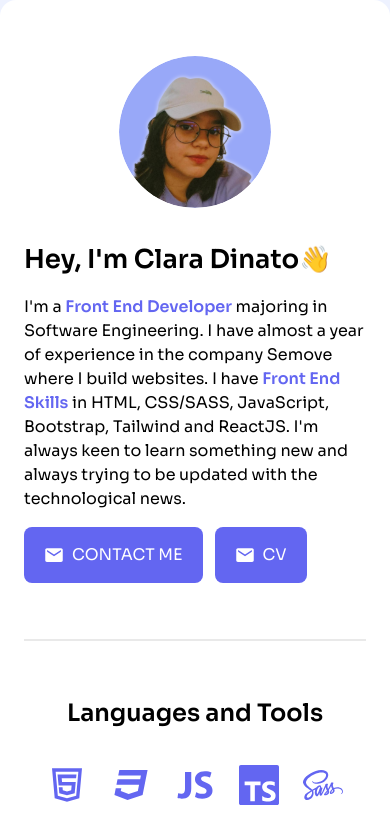
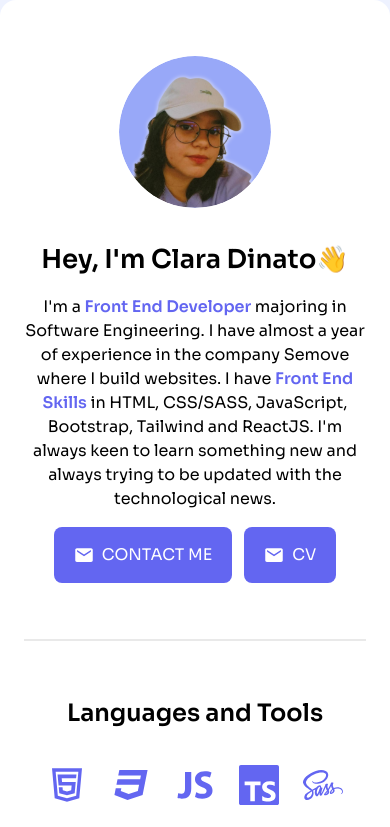
Before and after one commit to dinatoclara22/portfolio, a React (Vite) app: page / in a window 390 px wide. Shown: the top 827 px of the page. Built offline with nearby package versions, Linux system fonts and the light colour scheme.

Commit message:
adding more accessibility

```diff
--- a/src/components/FindMe.tsx
+++ b/src/components/FindMe.tsx
@@ -1,28 +1,27 @@
 import Title from "./Title";
 import FindMeItem from "./FindMeItem";
-import { BsLinkedin } from "react-icons/bs";
-import { BsGithub } from "react-icons/bs";
+
+import { BsLinkedin, BsGithub, BsSpotify } from "react-icons/bs";
 import { GrInstagram } from "react-icons/gr";
-import { BsSpotify } from "react-icons/bs";
 import { SiDiscord } from "react-icons/si";
 
 export default function FindMe() {
 	return (
-		<>
+		<section>
 			<div className="mt-9">
 				<Title text="Where you can find me" />
 			</div>
 			<div className="flex gap-8 items-center justify-center md:justify-start">
+				<FindMeItem href="https://www.instagram.com/dinato_22/">
+					<GrInstagram size={30} className="text-indigo-500" />
+				</FindMeItem>
+
 				<FindMeItem href="https://www.linkedin.com/in/clara-dinato-b86774207/">
 					<BsLinkedin size={30} className="text-indigo-500" />
 				</FindMeItem>
 
 				<FindMeItem href="https://github.com/dinatoclara22">
 					<BsGithub size={30} className="text-indigo-500" />
-				</FindMeItem>
-
-				<FindMeItem href="https://www.instagram.com/dinato_22/">
-					<GrInstagram size={30} className="text-indigo-500" />
 				</FindMeItem>
 
 				<FindMeItem href="https://open.spotify.com/user/dinatinho?si=0e5d2f6a94d845c9">
@@ -33,6 +32,6 @@ export default function FindMe() {
 					<SiDiscord size={30} className="text-indigo-500" />
 				</FindMeItem>
 			</div>
-		</>
+		</section>
 	);
 }
--- a/src/components/Header.tsx
+++ b/src/components/Header.tsx
@@ -2,30 +2,29 @@ import profileImg from "/assets/profile-img.svg";
 import Button from "./Button";
 export default function Header() {
 	return (
-		<div className="flex flex-col md:flex-row justify-center items-center">
+		<header className="flex flex-col md:flex-row justify-center items-center">
 			<img
 				className="mb-8 w-[152px] h-[152px] rounded-full"
 				src={profileImg}
 				alt="Imagem de Perfil"
 			/>
-			<div className="flex flex-col md:ml-10">
-				<div className="flex items-center justify-between">
-					<h1 className="text-[26px] md:text-3xl font-bold mb-4">
-						Hey, I&apos;m Clara Dinato👋
-					</h1>
-				</div>
-				<p className="mb-4">
+			<section className="flex flex-col md:ml-10">
+				<h1 className="text-[26px] text-center md:text-left md:text-3xl font-bold mb-4">
+					Hey, I&apos;m Clara Dinato👋
+				</h1>
+
+				<p className="mb-4 text-center md:text-left">
 					I&apos;m a{" "}
 					<span className="text-indigo-500 font-bold">Front End Developer</span>{" "}
 					majoring in Software Engineering. I have almost a year of experience
 					in the company Semove where I build websites. I have{" "}
-					<span className="text-indigo-500 font-bold">Front End Skills</span>{" "}
-					in HTML, CSS/SASS, JavaScript, Bootstrap, Tailwind and ReactJS.
-					I&apos;m always keen to learn something new and always trying to be
-					updated with the technological news.
+					<span className="text-indigo-500 font-bold">Front End Skills</span> in
+					HTML, CSS/SASS, JavaScript, Bootstrap, Tailwind and ReactJS. I&apos;m
+					always keen to learn something new and always trying to be updated
+					with the technological news.
 				</p>
 
-				<div className="flex gap-3">
+				<div className="flex gap-3 justify-center md:justify-start">
 					<Button
 						text="Contact Me"
 						href="mailto:contatodinatoclara@gmail.com"
@@ -36,7 +35,7 @@ export default function Header() {
 					/>
 					{/* <Button text='CV' href=''/> */}
 				</div>
-			</div>
-		</div>
+			</section>
+		</header>
 	);
 }
--- a/src/components/LinkItem.tsx
+++ /dev/null
@@ -1,16 +0,0 @@
-import {BsArrowRightShort} from "react-icons/bs";
-
-interface Props {
-  text: string;
-}
-
-export default function LinkItem({text}: Props) {
-	return(
-		<div className='py-4 px-6 border-2 border-solid border-[##E9E9E9] rounded-lg'>
-			<div className='flex gap-2 items-center justify-between cursor-pointer'>
-				{text}
-				<BsArrowRightShort className="text-[#B5B5B5]"/>
-			</div>
-		</div>
-	);
-}
--- a/src/components/ProgrammingLangueages.tsx
+++ b/src/components/ProgrammingLangueages.tsx
@@ -1,20 +1,20 @@
 import Title from "./Title";
 
 // Icons Importation
-import { RiHtml5Line } from "react-icons/ri";
-import { RiCss3Fill } from "react-icons/ri";
+import { RiHtml5Line, RiCss3Fill } from "react-icons/ri";
 import { IoLogoJavascript } from "react-icons/io";
-import { FaSass } from "react-icons/fa";
+import { FaSass, FaGitAlt } from "react-icons/fa";
 import { BsBootstrap } from "react-icons/bs";
-import { SiTailwindcss } from "react-icons/si";
-import { SiReact } from "react-icons/si";
-import { SiAdobephotoshop } from "react-icons/si";
-import { FaGitAlt } from "react-icons/fa";
-import { SiTypescript } from "react-icons/si";
+import {
+	SiTailwindcss,
+	SiReact,
+	SiAdobephotoshop,
+	SiTypescript,
+} from "react-icons/si";
 
 export default function ProgrammingLanguage() {
 	return (
-		<>
+		<section>
 			<Title text="Languages and Tools" />
 			<div className=" flex flex-wrap gap-6 items-center justify-center md:justify-start">
 				<RiHtml5Line size={40} className="text-indigo-500" />
@@ -28,6 +28,6 @@ export default function ProgrammingLanguage() {
 				<SiAdobephotoshop size={40} className="text-indigo-500" />
 				<FaGitAlt size={40} className="text-indigo-500" />
 			</div>
-		</>
+		</section>
 	);
 }
--- a/src/components/Title.tsx
+++ b/src/components/Title.tsx
@@ -1,11 +1,9 @@
 interface Props {
-  text: string;
+	text: string;
 }
 
-export default function Title({text}:Props) {
+export default function Title({ text }: Props) {
 	return (
-		<div>
-			<h1 className="text-center md:text-left text-2xl font-bold mb-9">{text}</h1>
-		</div>
+		<h1 className="text-center md:text-left text-2xl font-bold mb-9">{text}</h1>
 	);
 }
--- a/src/components/WorkItem.tsx
+++ b/src/components/WorkItem.tsx
@@ -1,15 +1,17 @@
 interface Props {
-	href: string
-	src: string
-	alt: string
+	href: string;
+	src: string;
+	alt: string;
 }
 
 export default function WorkItem({ alt, src, href }: Props) {
 	return (
-		<>
-			<a href={href}>
-				<img src={src} alt={alt} className="rounded-2xl border transition ease-in-out hover:-translate-y-2 cursor-pointer" />
-			</a>
-		</>
+		<a href={href}>
+			<img
+				src={src}
+				alt={alt}
+				className="rounded-2xl border transition ease-in-out hover:-translate-y-2 cursor-pointer"
+			/>
+		</a>
 	);
 }
--- a/src/components/Works.tsx
+++ b/src/components/Works.tsx
@@ -3,7 +3,7 @@ import WorkItem from "./WorkItem";
 
 export default function Works() {
 	return (
-		<>
+		<section>
 			<div className="mt-14 mb-9">
 				<Title text="My favorite works" />
 			</div>
@@ -25,6 +25,6 @@ export default function Works() {
 					alt="Projeto Help Dog"
 				/>
 			</div>
-		</>
+		</section>
 	);
 }
```
